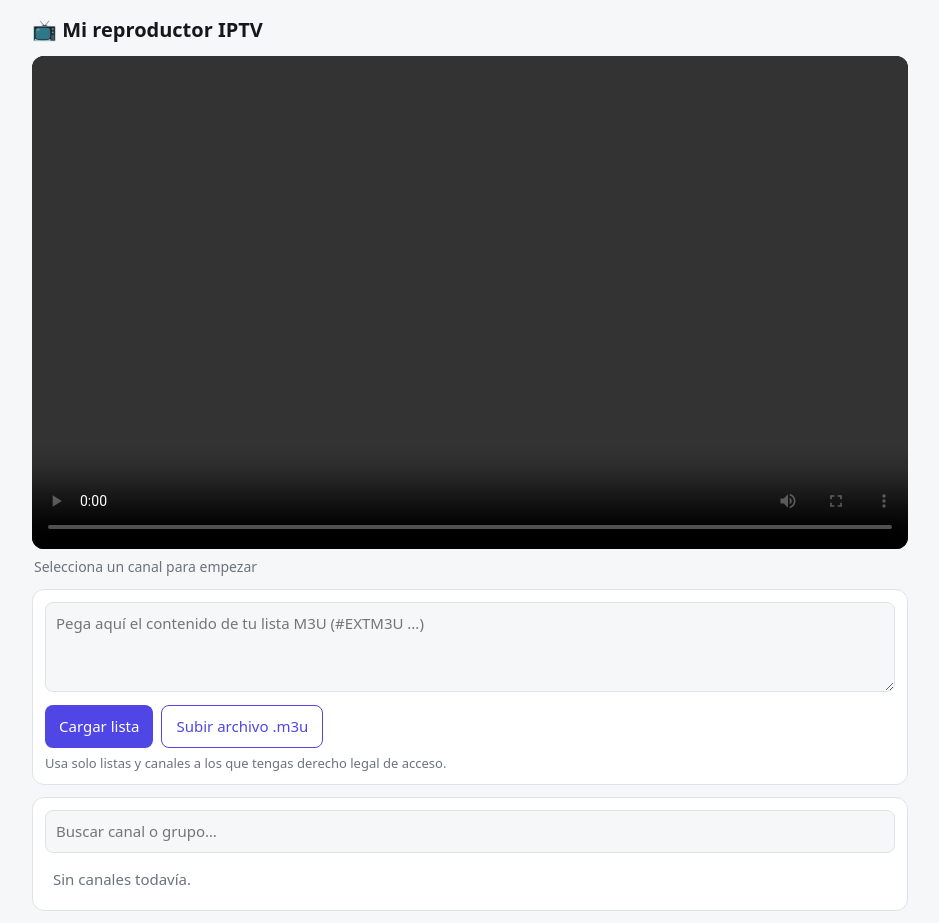
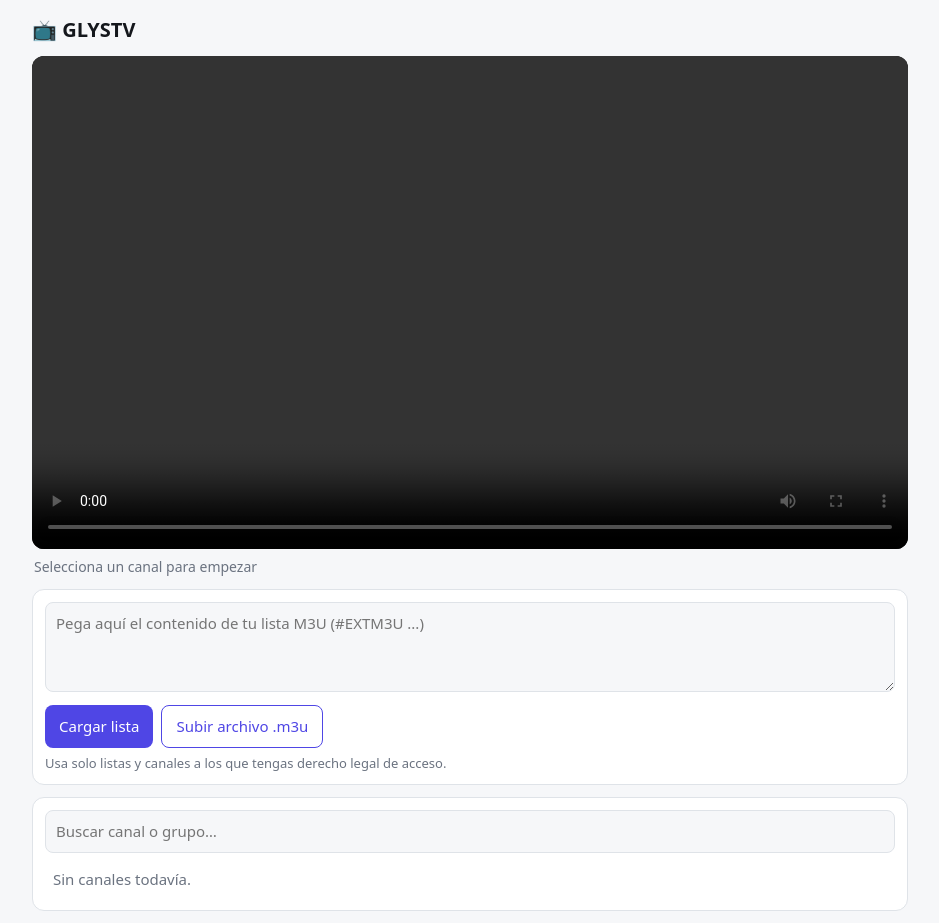
Before and after one commit to alfades987-commits/Milenio8k, a plain HTML site: page index.html in a window 1280 px wide. Shown: the whole page, without its empty margins (170-1109 px from the left). Drawn offline with nearby package versions, Linux system fonts and the light colour scheme.

Commit message:
Update index.html

```diff
--- a/index.html
+++ b/index.html
@@ -3,7 +3,7 @@
 <head>
 <meta charset="utf-8">
 <meta name="viewport" content="width=device-width, initial-scale=1, viewport-fit=cover">
-<title>Mi reproductor IPTV</title>
+<title>GLYSTV</title>
 <meta name="theme-color" content="#4f46e5">
 <meta name="mobile-web-app-capable" content="yes">
 <meta name="apple-mobile-web-app-capable" content="yes">
@@ -38,7 +38,7 @@ button.sec,.btn.sec{background:transparent;color:var(--ac);border:1px solid var(
 </head>
 <body>
 <main>
-<h1>📺 Mi reproductor IPTV</h1>
+<h1>📺 GLYSTV</h1>
 <video id="v" controls playsinline autoplay></video>
 <div id="now">Selecciona un canal para empezar</div>
 
```
